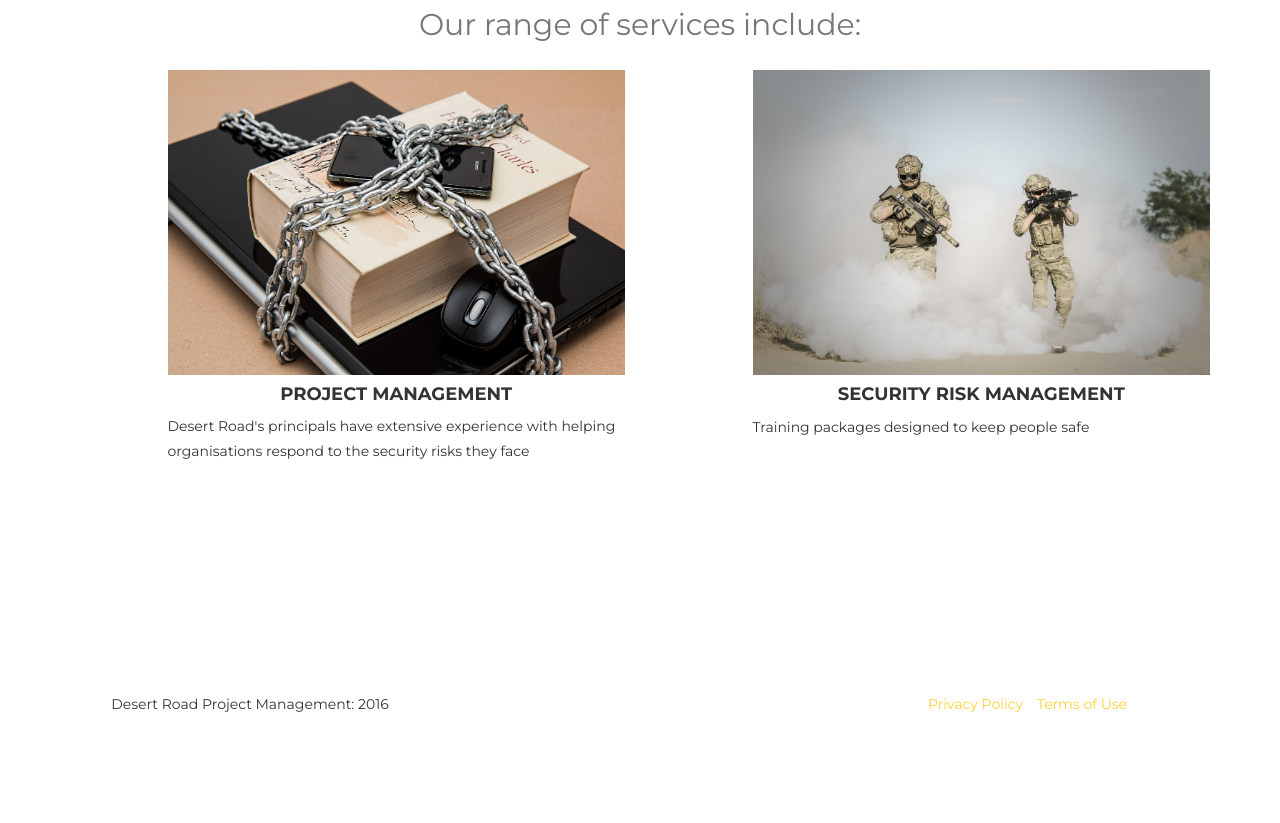
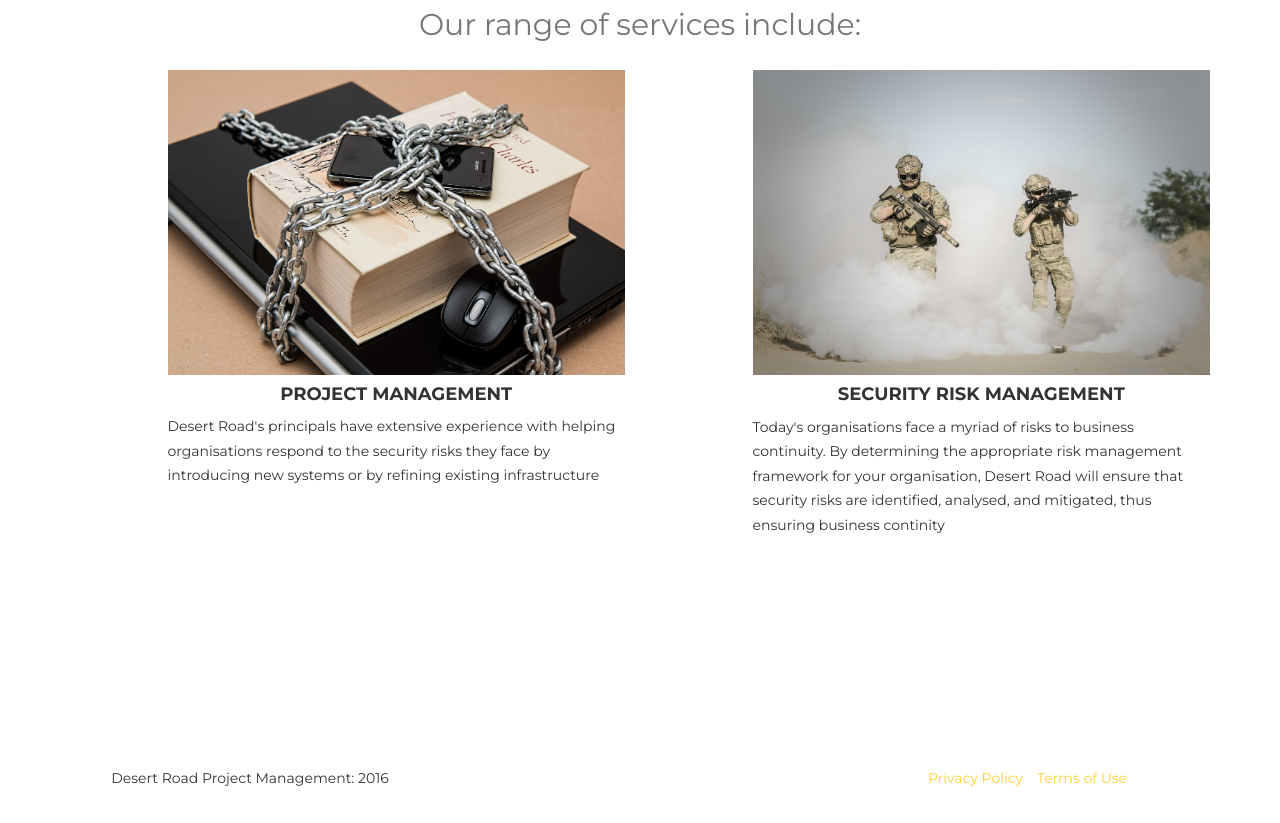
Before and after one commit to josh-jacobsen/desert-road, a plain HTML site: page index.html in a window 1280 px wide. Shown: the part 1119-1942 px from the top of the page. Before the commit the page ends 1868 px from the top, so only its background shows below. Drawn offline with nearby package versions, Linux system fonts and the light colour scheme; a web font is replaced by a local one.

Commit message:
Added additional information re SRM

```diff
--- a/index.html
+++ b/index.html
@@ -115,7 +115,7 @@
                   </div>
                   <div class="portfolio-caption">
                       <h4 class="center">Project Management</h4>
-                      <p>Desert Road's principals have extensive experience with helping organisations respond to the security risks they face</p>
+                      <p>Desert Road's principals have extensive experience with helping organisations respond to the security risks they face by introducing new systems or by refining existing infrastructure</p>
                   </div>
                 </div>
                 <div class="col-md-5 col-sm-12 col-md-offset-1">
@@ -124,7 +124,7 @@
                   </div>
                   <div class="portfolio-caption">
                       <h4 class="center">Security Risk Management</h4>
-                      <p>Training packages designed to keep people safe</p>
+                      <p>Today's organisations face a myriad of risks to business continuity. By determining the appropriate risk management framework for your organisation, Desert Road will ensure that security risks are identified, analysed, and mitigated, thus ensuring business continity</p>
                   </div>
                 </div>
 
```
